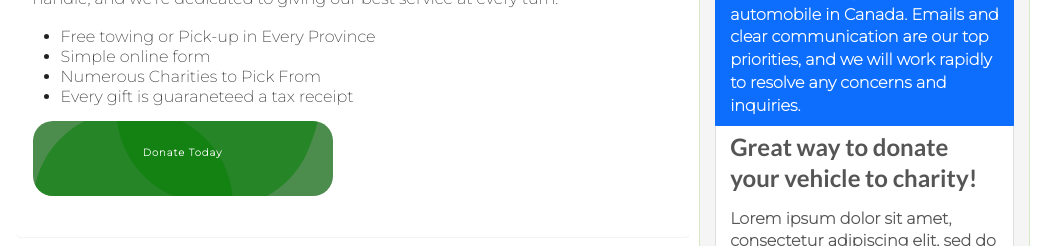
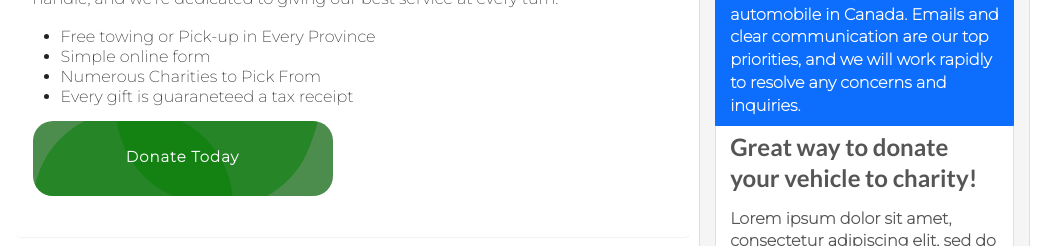
Before and after one commit to Fasih123456/goddt14, a React (Create React App) app: page / in a window 1280 px wide. Shown: the part 860-1106 px from the top of the page, without its empty margins (122-1183 px from the left). Built offline with nearby package versions, Linux system fonts and the light colour scheme.

Commit message:
improved styling

```diff
--- a/src/components/Button.js
+++ b/src/components/Button.js
@@ -3,10 +3,10 @@ import '../css/button.css';
 const Button = () => {
     return(
         <div class="wrapper">
-        <a id='button-link' href="#">
+        <a id='button-link' href="/DonateToday">
           <div class="wave-1"></div>
           <div class="wave-2"></div>
-          <span style={{fontSize: "10px", fontFamily: "font-family: 'futura', 'Century Gothic', sans-serif" }}>Donate Today </span>
+          <span style={{fontSize: "15px", fontFamily: "font-family: 'futura', 'Century Gothic', sans-serif" }}>Donate Today </span>
         </a>
       </div>
     )
--- a/src/css/button.css
+++ b/src/css/button.css
@@ -4,7 +4,7 @@
     position: relative;
     padding: 1rem 2rem;
     text-decoration: none;
-    font-size: 2em;
+    font-size: 3em;
     display: inline-block;
     text-align: center;
     color: #ffffff;
--- a/src/css/home-content.css
+++ b/src/css/home-content.css
@@ -31,3 +31,9 @@ code {
   font-weight: bold;
   padding: 20px;
 }
+
+.panel-primary>.panel-heading{
+  color: black;
+  background-color: white;
+  border-color: white;
+}
--- a/src/index.js
+++ b/src/index.js
@@ -2,7 +2,6 @@ import React from 'react';
 import ReactDOM from 'react-dom';
 import App from './pages/App';
 
-ReactDOM.render(
-    <App />,
-    document.querySelector('#root')
-);
+
+
+ReactDOM.render(<App />, document.getElementById('root'));
--- a/src/pages/Contact.js
+++ b/src/pages/Contact.js
@@ -40,7 +40,8 @@ const Contact = () => {
                     <textarea id="w3review" name="w3review" rows="4" cols="100"></textarea>
                     <br /><br />
 
-                    <Button type='submit' variant="secondary">Secondary</Button>{' '}
+                    <Button type='submit' variant="secondary">Submit</Button>{' '}
+                    <br />
                     </div>
                     </Form>
                 </div>
--- a/src/pages/home-content.js
+++ b/src/pages/home-content.js
@@ -17,9 +17,8 @@
               <div class="row">
                 <div class="col-sm-8">
                   <div class="panel panel-primary text-left" style={{ borderColor: "white" }}>
-                    <div
+                  <div
                       class="panel-heading"
-                      style={{ color: "black", backgroundColor: "white", borderColor: "white" }}
                     >
                       <p className='red-heading'>
                         Donate a Car Today!
@@ -49,7 +48,6 @@
                   <div class="panel panel-primary text-left" style={{ borderColor: "white" }}>
                     <div
                       class="panel-heading"
-                      style={{ color: "black", backgroundColor: "white", borderColor: "white" }}
                     >
                       <p className='red-heading'>
                         Your Dependable Choice
@@ -68,9 +66,8 @@
                   </div>
 
                   <div class="panel panel-primary text-left" style={{ borderColor: "white" }}>
-                    <div
+                  <div
                       class="panel-heading"
-                      style={{ color: "black", backgroundColor: "white", borderColor: "white" }}
                     >
                       <p className='red-heading'>
                       Donate Now and Make a Difference
```
